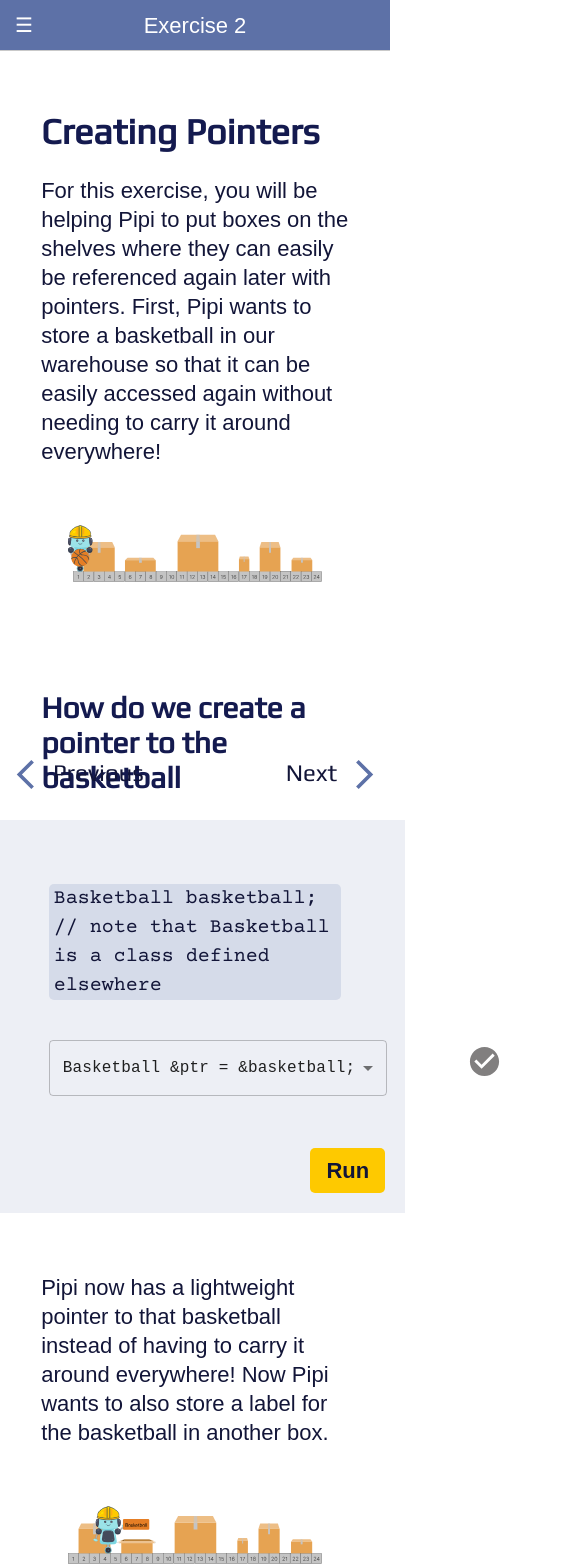
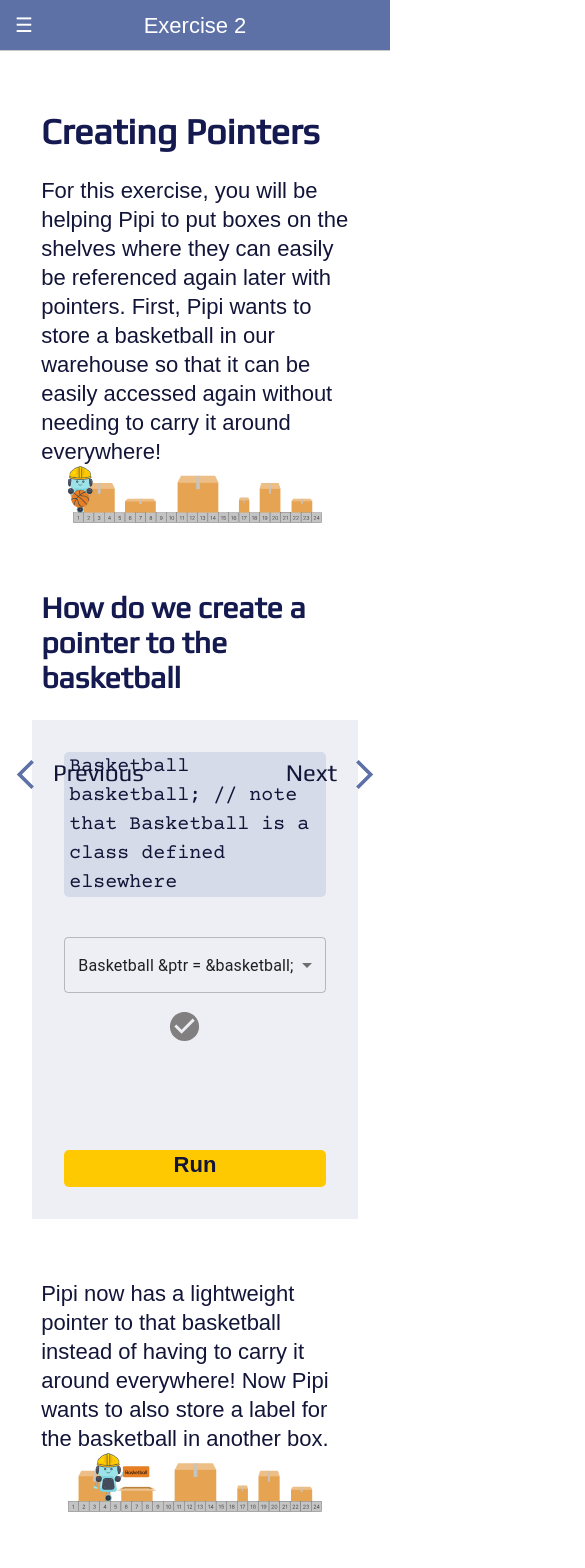
Before and after one commit to uclaacm/parcel-pointers, a React app: page /exercise-2 in a window 390 px wide. Shown: the top 1568 px of the page, 585 px wide, since content can reach past the window. Built offline with nearby package versions, Linux system fonts and the light colour scheme; a web font is replaced by a local one.

Commit message:
Refactoring execise 2 code to make it responsive, tried to make the less changes possible

```diff
--- a/src/components/SelectCode.tsx
+++ b/src/components/SelectCode.tsx
@@ -3,8 +3,8 @@ import FormControl from '@mui/material/FormControl';
 import MenuItem from '@mui/material/MenuItem';
 import Select, { SelectChangeEvent } from '@mui/material/Select';
 import * as React from 'react';
-
 import { useState } from 'react';
+import '../styles/SelectCode.scss'; // Import the SCSS file for styles
 
 interface SelectCodeProps {
   choices: string[];
@@ -20,24 +20,21 @@ const SelectCode: React.FC<SelectCodeProps> = ({ choices, handleClick }) => {
   };
 
   return (
-    <Box sx={{ width: 'fit-content', height: '5vh', fontFamily: 'monospace' }}>
-      <FormControl fullWidth>
+    <Box className="selectBox" sx={{ fontFamily: 'monospace' }}> {/* Use className for targeting in SCSS */}
+      <FormControl fullWidth className='formControl'>
         <Select
           value={display}
           onChange={handleChange}
           displayEmpty
           inputProps={{ 'aria-label': 'Without label' }}
-          sx={{
-            fontFamily: 'monospace',
-            borderColor: '#CFCFCF',
-            border: '12px',
-          }}
+          className="selectInput" // Added className for targeting the Select component in SCSS
         >
           {choices.map((choice, index) => (
             <MenuItem
               value={choice}
               key={index}
-              sx={{ fontFamily: 'monospace' }}
+              className="menuItem" // Added className for targeting the MenuItem component in SCSS
+              sx={{ whiteSpace: 'normal', wordWrap: 'break-word' }} // Added styles for text wrapping
             >
               {choice}
             </MenuItem>
--- a/src/styles/Exercise2.scss
+++ b/src/styles/Exercise2.scss
@@ -9,11 +9,25 @@
   img {
     width: 65vw;
   }
+
+  @media only screen and (max-width: 850px) {
+
+    margin: 0 0;
+    align-items: center;
+    display: grid;
+    justify-items: center;
+  }
 }
 
+
+.page-wrapper{
+
+
+}
 .exercise2-div {
   align-items: center;
   display: flex;
   justify-content: center;
   margin-bottom: 60px;
+
 }
--- a/src/styles/RunCode.scss
+++ b/src/styles/RunCode.scss
@@ -6,13 +6,23 @@
   padding: 4rem;
   position: relative;
   width: 75vw;
+
+  @media only screen and (max-width: 850px) {
+    width: 90vw; // Increase width for small screens
+    padding: 2rem; // Reduce padding for small screens
+  }
 }
 
 .code-select {
   align-items: center;
   display: flex;
   flex-direction: row;
-  gap: 5rem;
+  gap: 5rem; // This controls the horizontal spacing on larger screens
+
+  @media only screen and (max-width: 850px) {
+    flex-direction: column; // Stacks elements vertically for small screens
+    gap: 1rem; // Adjusts vertical spacing for small screens, but you might want to reduce or remove this for horizontal spacing
+  }
 }
 
 .run-button {
@@ -33,5 +43,14 @@
     padding-left: 1rem;
     padding-right: 1rem;
     padding-top: 0.5rem;
+    text-align: center;
+
+    @media only screen and (max-width: 850px) {
+      padding-top: 0px;
+    }
+  }
+
+  @media only screen and (max-width: 850px) {
+    position: static; // Make button static for small screens
   }
 }
--- /dev/null
+++ b/src/styles/SelectCode.scss
@@ -0,0 +1,33 @@
+.selectBox {
+    width: fit-content;
+    height: 5vh;
+    border-color: #CFCFCF;
+    border: 1px;
+    font-size: 1.6vw; // Use vw unit for responsive font size
+
+    // Responsive adjustments
+    @media (max-width: 600px) { // For mobile devices
+      width: 100%; // Take full width on smaller screens
+      height: auto; // Adjust height automatically
+      font-size: 4vw; // Increase font size for better readability on mobile
+    }
+  }
+
+  .selectInput {
+    // Apply responsive styles to the Select component
+    @media (max-width: 600px) {
+      // Adjust the size of the Select component for mobile screens
+      font-size: 3.5vw;
+    }
+  }
+
+  .menuItem {
+    // Apply responsive styles to the MenuItem components
+    @media (max-width: 600px) {
+      // Adjust the size of the MenuItem components for mobile screens
+      font-size: 3.5vw;
+        white-space: normal;
+        word-wrap: break-word;
+
+    }
+  }
```
